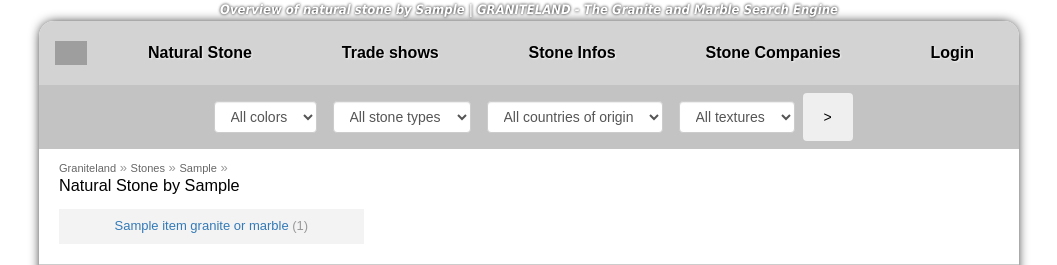
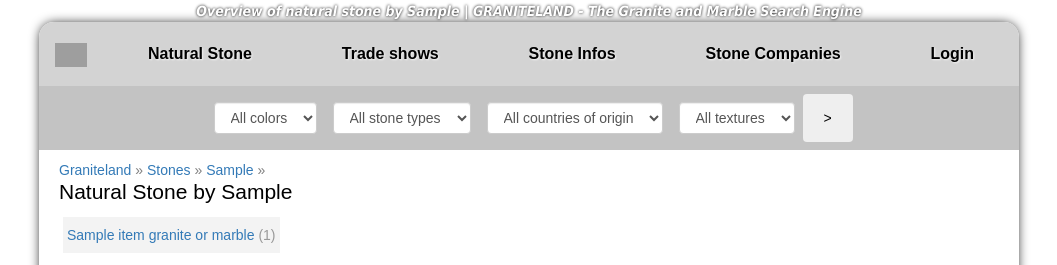
Before and after one commit to C14L/gl4, a Django app: template stonedb/templates/stonedb/property_list.html in a window 1280 px wide. Shown: the top 265 px of the page, without its empty margins (111-1168 px from the left). Run offline with Django 3.2, Linux system fonts and the light colour scheme; the template is opened without the code that fills it: most values are stand-ins (such as "Sample title", 1, 10 or a date in 2020); some libraries are stand-ins or nearby versions; grey boxes are pictures that could not be loaded.

Commit message:
Stonedb style fixes

```diff
--- a/gl4app/static/base.css
+++ b/gl4app/static/base.css
@@ -1,26 +1,23 @@
 
 /* HTML tags */
-html, body { min-height:100%; margin:0; padding:0; }
+html, body { min-height: 100%; margin: 0; padding: 0; font-family: sans-serif; font-size: 14px; }
+body { color: black; background-color: white; background-position: center center; background-repeat: repeat; text-align: center; }
 
-body { font-family: sans-serif; font-size: 13px; color: black; background-color: white; background-position: center center; background-repeat: repeat; text-align: center; }
 a, a:link { outline-style: none; }
 table { border-spacing:0; }
 img  { border:0; margin:0; padding:0; }
-form { border:0; margin:0; padding:0; }
+
+form { border: 0; margin: 0; padding: 0; }
 input[type="checkbox"] { vertical-align: middle; border:1px solid #999; }
-input[type="text"],
-input[type="password"] { border: 1px solid #999; padding:2px 3px; }
-
+input[type="text"], input[type="password"] { border: 1px solid #999; padding:2px 3px; }
 select { border: 1px solid #999; padding: 2px 0px; background: url(/img/input-box-bg.png) bottom repeat-x #FFF; }
-
 textarea { border: 1px solid #999; background: url(/img/input-box-bg.png) bottom repeat-x #FFF; }
-
 input[type="checkbox"]:focus, input[type="text"]:focus, input[type="password"]:focus, select:focus, textarea:focus { border-color: #000; background:#FFF; }
 
-h1 { padding:0; margin:0; font-size:2em; color:#666; }
-h2 { padding:0; margin:10px 0; font-size:1.25em; }
-h2:first-child { margin-top:0; }
-h3 { padding: 0; margin:10px 0; font-size: 1.1em; }
+h1 { padding: 0; margin: 0; font-size: 2rem; line-height: 4rem; color: gray; font-weight: normal; }
+h2 { padding: 0; margin: 10px 0; font-size: 1.5rem; }
+h2:first-child { margin-top: 0; }
+h3 { padding: 0; margin: 10px 0; font-size: 1.15rem; }
 
 .prevnext { background: lightgray; margin: 10px 0; padding: 0; font-size: 0; white-space: nowrap; text-align: center; overflow: auto; }
 .prevnext a, .prevnext b { display: inline-block; padding: 10px; font-size: 16px; vertical-align: middle; overflow: hidden; font-weight: normal; }
@@ -61,15 +58,9 @@
 #tpl-msg { display:block; position:fixed; top:0; left:0; right:0; height:0; background:#000; text-align:center; }
 #tpl-msg span { display:inline-block;  padding:15px; margin:0; text-align:center; background:#FF0; color:#F00; font-weight:bold;  border:2px solid #F00; border-top:0;  border-radius:0 0 10px 10px; box-shadow:0 5px 10px rgba(0,0,0,0.4); }
 
-#tpl-breadcrumb { padding:10px 20px 0 20px; font-size:100%; color:#999; }
-#tpl-breadcrumb a { text-decoration:none; color:#666; font-size:85%; }
-#tpl-breadcrumb a:hover { text-decoration:underline; color:#333; }
-#tpl-breadcrumb table { width: 100%; margin: 0; padding: 0; }
-#tpl-breadcrumb table tr td { vertical-align:middle; padding:0; height:24px; }
-#tpl-breadcrumb table tr td:nth-child(1) { width: 600px; }
-#tpl-breadcrumb table tr td:nth-child(2) { width: 380px; text-align: right; }
-#tpl-breadcrumb table tr td:nth-child(2) .addthis_toolbox { float: right; max-height: 20px !important; }
-#tpl-breadcrumb table tr td:nth-child(2) .addthis_toolbox > a { float: right; }
+#tpl-breadcrumb { padding: 10px 10px 0 20px; font-size: 1rem; color: gray; }
+#tpl-breadcrumb a {  }
+#tpl-breadcrumb a:hover {  }
 
 #tpl-content { overflow:auto; padding:0 20px 20px 20px; margin:0; text-align:left; background:#fff; }
 
--- a/stonedb/templates/stonedb/property_list.html
+++ b/stonedb/templates/stonedb/property_list.html
@@ -6,32 +6,9 @@
 
 {% block description %}Overview of natural stone by {{fk}} for kitchen countertops, tiles, flooring, etc.{% endblock %}
 
-{% block head %}
-<style>
-.stone-property-list {
-  display: block;
-  list-style: none;
-  margin: 0; padding: 0;
-  -webkit-column-count: 3;
-  -moz-column-count: 3;
-  -ms-column-count: 3;
-  -o-column-count: 3;
-  column-count: 3;
-}
-.stone-property-list li {
-  display: block;
-  margin: 4px 0; padding: 8px 0;
-  background-color: #F3F3F3;
-  text-align: center;
-}
-.stone-property-list li a { text-decoration: inherit; }
-.stone-property-list li a:hover { text-decoration: underline; }
-.stone-property-list li .count { color: #999; }
-</style>
-{% endblock %}
+{% block head %}{% endblock %}
 
-{% block body_classes %}
-{% endblock %}
+{% block body_classes %}{% endblock %}
 
 {% block breadcrumb %}
 <a href="/stone">Stones</a> &raquo;
```
